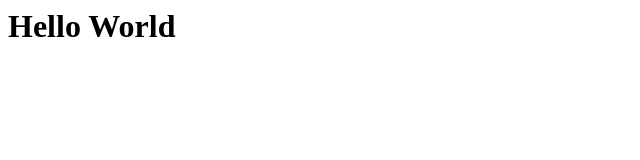
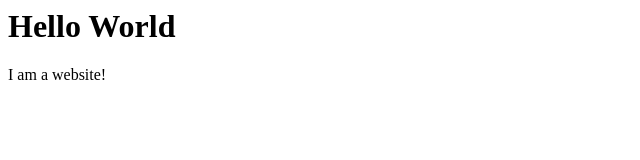
Before and after one commit to helloorange/webtest, a plain HTML site: page index.html in a window 1280 px wide. Shown: the full height of the page, 0-640 px from the left. Drawn offline with Linux system fonts and the light colour scheme.

Commit message:
paragraph added

```diff
--- a/index.html
+++ b/index.html
@@ -2,7 +2,7 @@
 
 <body>
     <h1>Hello World</h1>
-
+    <p>I am a website!</p>
 </body>
 
 </html>
```
